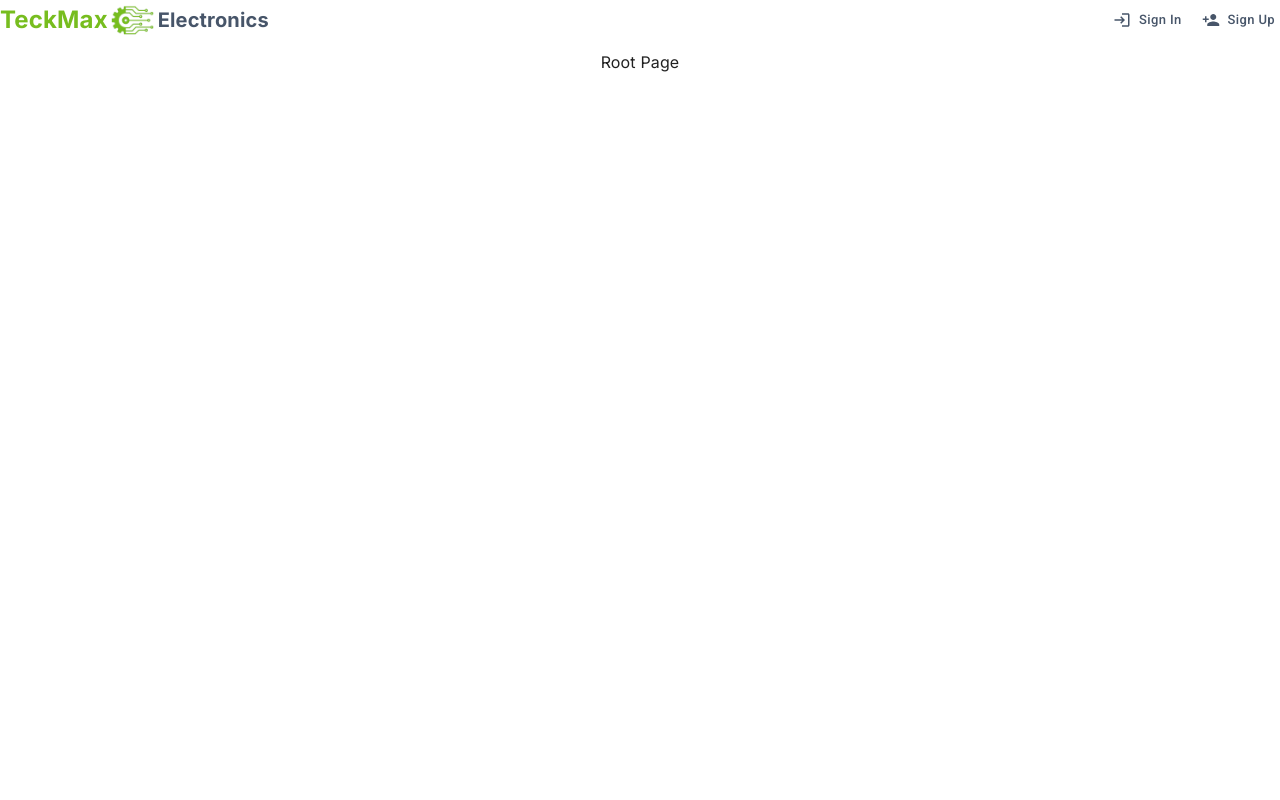
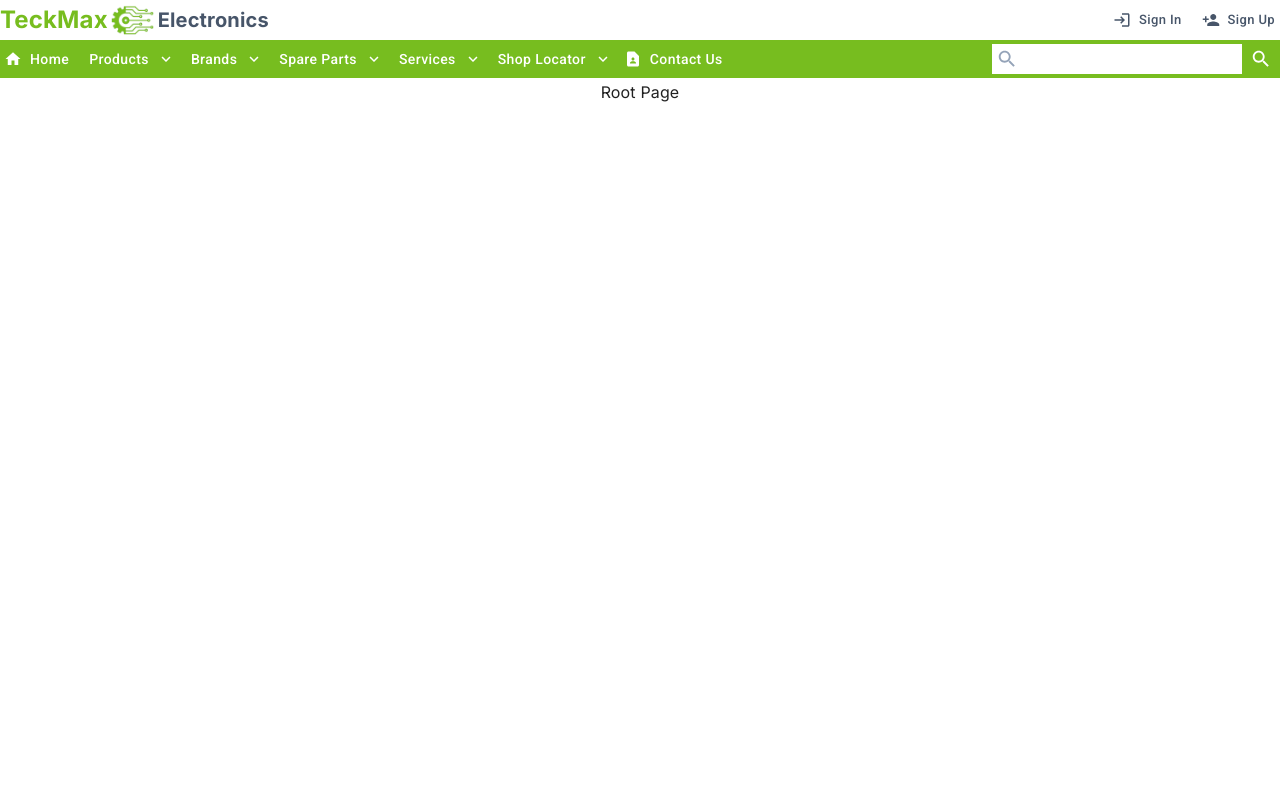
Before and after one commit to melin9999/tmps-web-buyer-022, a Next.js app: page / in a window 1280 px wide. Shown: the top 800 px of the page. Built offline with nearby package versions, Linux system fonts and the light colour scheme; no server answers.

Commit message:
auth updated

```diff
--- a/src/app/(auth)/profile/layout.js
+++ b/src/app/(auth)/layout.js
@@ -1,10 +1,12 @@
 import MainFooter from "@/components/footers/MainFooter";
 import MainHeader from "@/components/headers/MainHeader";
+import Navbar from "@/components/headers/Navbar";
 
 export default function RootLayout({ children }) {
   return (
     <div className="flex flex-col justify-center items-center w-full pt-10">
       <MainHeader/>
+      <Navbar search={false} applyFilters={null}/>
       {children}
       <MainFooter/>
     </div>
--- a/src/app/(auth)/profile/page.jsx
+++ b/src/app/(auth)/profile/page.jsx
@@ -9,7 +9,6 @@ import 'react-toastify/dist/ReactToastify.css';
 import { Avatar, CircularProgress, InputAdornment, MenuItem, Dialog, IconButton, TextField, Button, FormControlLabel, Checkbox } from "@mui/material";
 import { Folder, CropRotate, Save, Delete, Key, CameraAlt, MailOutline, Phone, Close, EditOutlined } from '@mui/icons-material';
 import useWindowDimensions from '@/hooks/useWindowDimension';
-import Navbar from '@/components/headers/Navbar';
 
 const Profile = () => {
   const router = useRouter();
@@ -312,8 +311,6 @@ const Profile = () => {
   }
 
   return (
-    <>
-      <Navbar search={false} applyFilters={null}/>
     <div className='form_container mt-[50px]' style={{minHeight: (height-80)}}>
       <div className='form_container_medium'>
         <span className="form_header">Profile</span>
@@ -614,7 +611,6 @@ const Profile = () => {
       </Dialog>
       <ToastContainer />
     </div>
-    </>
   )
 }
 
--- a/src/app/(auth)/reset/page.jsx
+++ b/src/app/(auth)/reset/page.jsx
@@ -10,6 +10,7 @@ import 'react-toastify/dist/ReactToastify.css';
 import { ArrowForward, CameraAlt, Key, Login, MailOutline, Phone, Refresh, Save } from '@mui/icons-material';
 import { emailReg } from '@/utils/Validate';
 import useWindowDimensions from '@/hooks/useWindowDimension';
+import Navbar from '@/components/headers/Navbar';
 
 const Reset = () => {
   const router = useRouter();
@@ -402,7 +403,7 @@ const Reset = () => {
   }
 
   return (
-    <div className='form_container' style={{minHeight: (height-80)}}>
+    <div className='form_container mt-[50px]' style={{minHeight: (height-80)}}>
       <div className='form_container_medium'>
         <div className='w-[70px] h-[50px] relative mb-3'><Image src='/logo_1.png' alt='logo'  fill sizes='70px' priority={true} style={{objectFit: 'cover'}}/></div>
         <span className="form_header">Reset Account</span>
--- a/src/app/(auth)/signin/page.jsx
+++ b/src/app/(auth)/signin/page.jsx
@@ -109,7 +109,7 @@ const Signin = () => {
   }
 
   return (
-    <div className='form_container' style={{minHeight: (height)}}>
+    <div className='form_container mt-[50px]' style={{minHeight: (height)}}>
       <div className='form_container_small'>
         <div className='w-[70px] h-[50px] relative mb-3'><Image src='/logo_1.png' alt='logo'  fill sizes='70px' priority={true} style={{objectFit: 'cover'}}/></div>
         <span className="form_header">Sign In</span>
--- a/src/app/(auth)/signup/page.jsx
+++ b/src/app/(auth)/signup/page.jsx
@@ -464,7 +464,7 @@ const Signup = () => {
   }
 
   return (
-    <div className='form_container' style={{minHeight: (height-80)}}>
+    <div className='form_container mt-[50px]' style={{minHeight: (height-80)}}>
       <div className='form_container_medium'>
         <div className='w-[70px] h-[50px] relative mb-3'><Image src='/logo_1.png' alt='logo'  fill sizes='70px' priority={true} style={{objectFit: 'cover'}}/></div>
         <span className="form_header">Sign Up</span>
--- a/src/app/(root)/page.jsx
+++ b/src/app/(root)/page.jsx
@@ -1,8 +1,12 @@
+import Navbar from '@/components/headers/Navbar';
 import React from 'react';
 
 const RootPage = () => {
   return (
-    <div className='mt-[50px] h-[1000px]'>Root Page</div>
+    <>
+      <Navbar search={false} applyFilters={null}/>
+      <div className='mt-[80px] h-[1000px]'>Root Page</div>
+    </>
   );
 };
 
--- a/src/components/headers/Navbar.jsx
+++ b/src/components/headers/Navbar.jsx
@@ -79,7 +79,7 @@ const Navbar = ({search, applyFilters}) => {
   };
 
   return (
-    <div className='flex flex-row w-full justify-between items-center max-w-7xl mt-[43px] fixed top-0 z-50' style={{backgroundColor: '#77bd1f'}}>
+    <div className='flex flex-row w-full justify-between items-center max-w-7xl mt-[40px] fixed top-0 z-50' style={{backgroundColor: '#77bd1f'}}>
       <span ref={categoryRef} className='w-[0px] h-[30px] absolute top-2 left-0'/>
       <span ref={brandRef} className='w-[0px] h-[30px] absolute top-2 left-0'/>
       <span ref={sparePartRef} className='w-[0px] h-[30px] absolute top-2 left-0'/>
```
Lines whose indentation alone changed are shown as unchanged.
